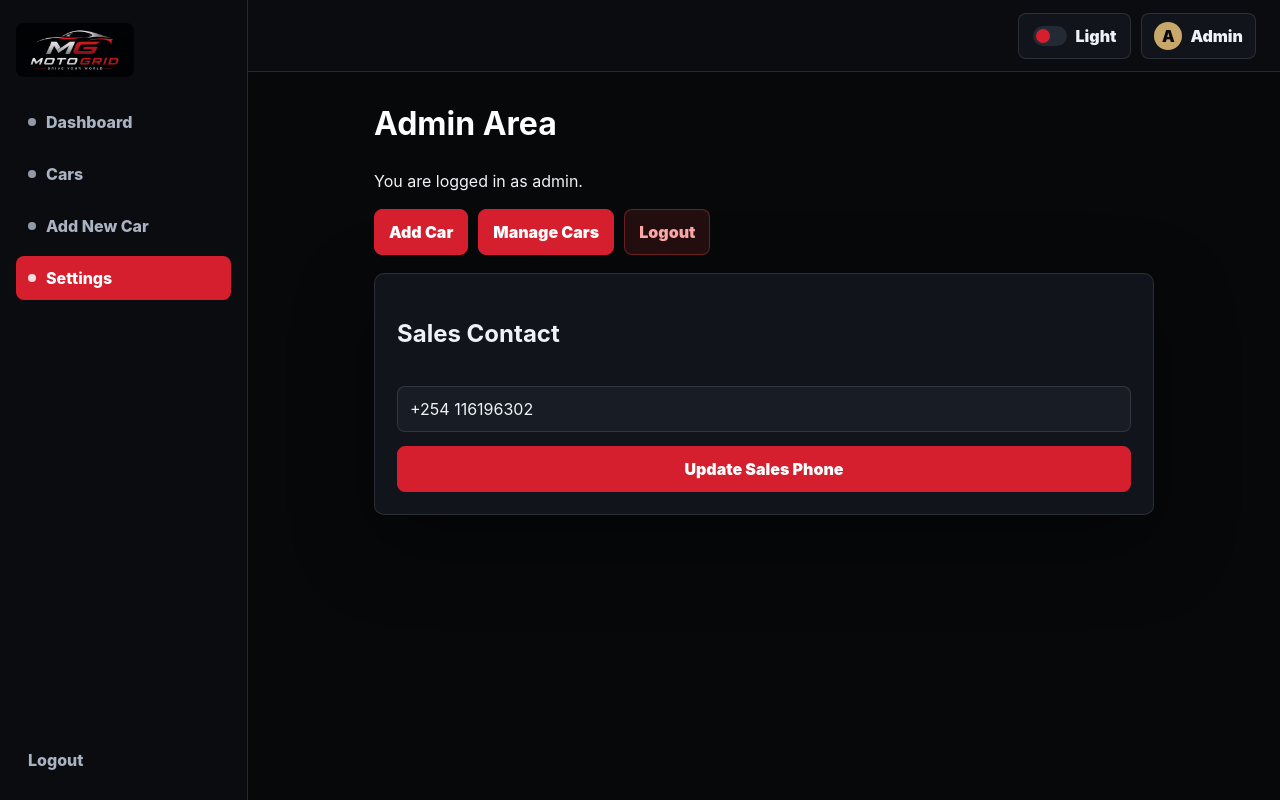
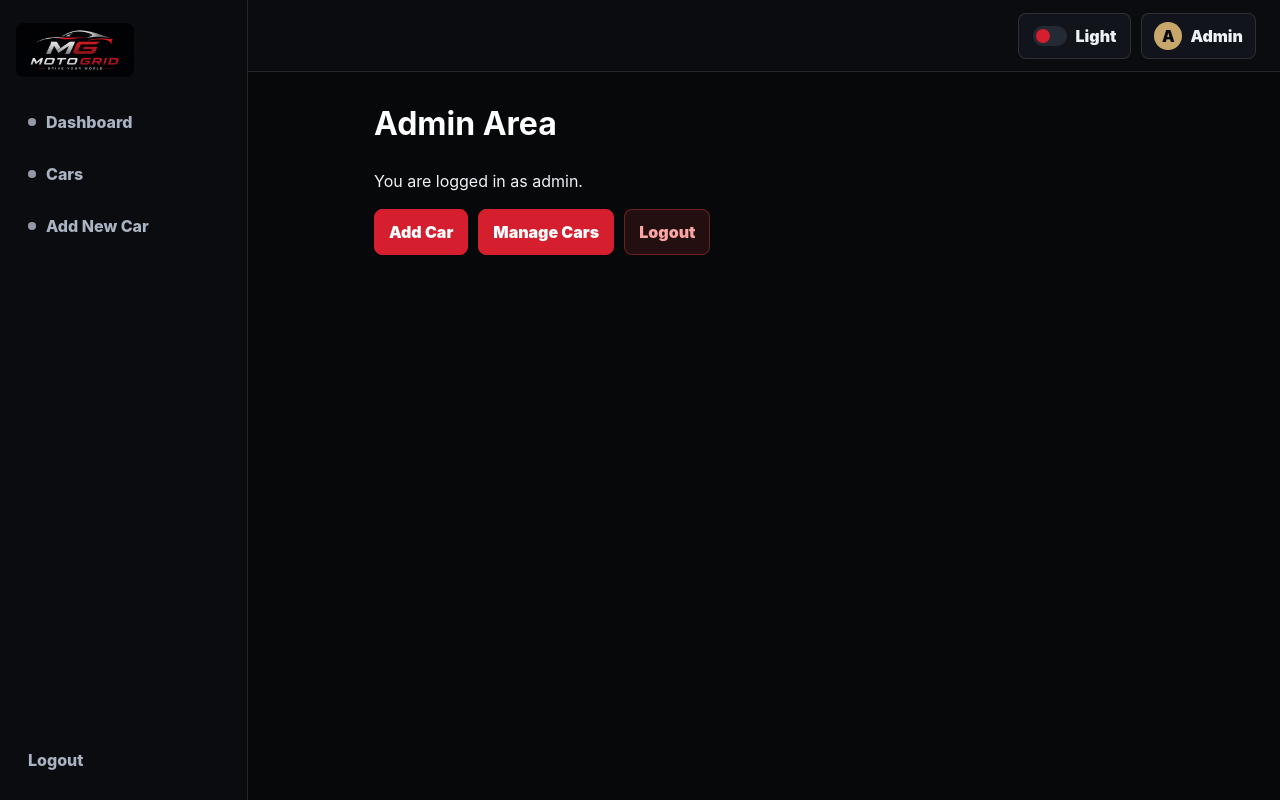
Before and after one commit to victor-kidiga/group-3, a React (Vite) app: page /admin in a window 1280 px wide. Built offline with nearby package versions, Linux system fonts and the light colour scheme; data requests are answered from the project's data file; sample sign-in values are in the browser's storage.

Commit message:
removed settings tab

```diff
--- a/src/App.css
+++ b/src/App.css
@@ -145,7 +145,6 @@
 .row-actions button,
 .car-form button,
 .admin-login-form button,
-.admin-settings-form button,
 .admin-actions button,
 .buy-action,
 .btn {
@@ -266,7 +265,6 @@ p {
 .primary-btn,
 .car-form button,
 .admin-login-form button,
-.admin-settings-form button,
 .admin-actions button,
 .buy-action {
   border-color: var(--accent);
@@ -404,8 +402,7 @@ p {
 .car-form input,
 .car-form select,
 .car-form textarea,
-.admin-login-form input,
-.admin-settings-form input {
+.admin-login-form input {
   width: 100%;
   min-height: 44px;
   border: 1px solid var(--border);
@@ -512,8 +509,7 @@ p {
 }
 
 .car-form,
-.admin-login-form,
-.admin-settings-form {
+.admin-login-form {
   border: 1px solid var(--border);
   border-radius: var(--radius);
   background: var(--surface);
@@ -589,8 +585,7 @@ p {
   color: var(--heading);
 }
 
-.admin-login-form,
-.admin-settings-form {
+.admin-login-form {
   display: grid;
   gap: 14px;
   margin-top: 18px;
@@ -856,7 +851,6 @@ p {
   .welcome-panel,
   .car-form,
   .admin-login-form,
-  .admin-settings-form,
   .car-detail-content,
   .buy-panel,
   .contact-box {
--- a/src/components/Navbar.jsx
+++ b/src/components/Navbar.jsx
@@ -4,7 +4,6 @@ const navItems = [
   { to: "/", label: "Dashboard", end: true },
   { to: "/cars", label: "Cars" },
   { to: "/add-car", label: "Add New Car", adminOnly: true },
-  { to: "/admin", label: "Settings" },
 ];
 
 function Navbar({ isAdmin, onAdminLogout, theme, onToggleTheme }) {
--- a/src/pages/AdminLogin.jsx
+++ b/src/pages/AdminLogin.jsx
@@ -1,41 +1,10 @@
-import { useEffect, useState } from "react";
+import { useState } from "react";
 import { useNavigate } from "react-router-dom";
-import { getSettings, updateSettings } from "../services/api";
 
 function AdminLogin({ isAdmin, onLogin, onLogout }) {
   const [password, setPassword] = useState("");
   const [error, setError] = useState("");
-  const [salesPhone, setSalesPhone] = useState("");
-  const [settingsMessage, setSettingsMessage] = useState("");
   const navigate = useNavigate();
-
-  useEffect(() => {
-    if (!isAdmin) return;
-
-    async function loadSettings() {
-      try {
-        const settings = await getSettings();
-        setSalesPhone(settings.salesPhone || "");
-      } catch (settingsError) {
-        console.error("Error loading settings:", settingsError);
-      }
-    }
-
-    loadSettings();
-  }, [isAdmin]);
-
-  async function handleSettingsSubmit(event) {
-    event.preventDefault();
-    setSettingsMessage("");
-
-    try {
-      await updateSettings({ salesPhone });
-      setSettingsMessage("Sales phone number updated.");
-    } catch (settingsError) {
-      console.error("Error updating settings:", settingsError);
-      setSettingsMessage("Could not update sales phone number.");
-    }
-  }
 
   if (isAdmin) {
     return (
@@ -53,19 +22,6 @@ function AdminLogin({ isAdmin, onLogin, onLogout }) {
             Logout
           </button>
         </div>
-
-        <form className="admin-settings-form" onSubmit={handleSettingsSubmit}>
-          <h2>Sales Contact</h2>
-          <input
-            type="tel"
-            placeholder="Sales phone number"
-            value={salesPhone}
-            onChange={(event) => setSalesPhone(event.target.value)}
-            required
-          />
-          <button type="submit">Update Sales Phone</button>
-          {settingsMessage && <p className="form-message">{settingsMessage}</p>}
-        </form>
       </div>
     );
   }
--- a/src/pages/CarDetails.jsx
+++ b/src/pages/CarDetails.jsx
@@ -1,27 +1,23 @@
 import { useEffect, useState } from "react";
 import { Link, useParams } from "react-router-dom";
-import { getCar, getSettings } from "../services/api";
+import { getCar } from "../services/api";
+
+const SALES_CONTACT = {
+  salesPhone: "+254700000000",
+  salesEmail: "sales@motogrid.com",
+};
 
 function CarDetails({ isAdmin }) {
   const { id } = useParams();
   const [car, setCar] = useState(null);
   const [error, setError] = useState("");
   const [showContact, setShowContact] = useState(false);
-  const [settings, setSettings] = useState({
-    salesPhone: "+254700000000",
-    salesEmail: "sales@motogrid.com",
-  });
 
   useEffect(() => {
     async function loadCar() {
       try {
         const carData = await getCar(id);
-        const settingsData = await getSettings();
         setCar(carData);
-        setSettings((currentSettings) => ({
-          ...currentSettings,
-          ...settingsData,
-        }));
       } catch (fetchError) {
         console.error("Error fetching car:", fetchError);
         setError("Car details could not be loaded.");
@@ -50,7 +46,7 @@ function CarDetails({ isAdmin }) {
     );
   }
 
-  const phoneForLink = settings.salesPhone.replace(/\D/g, "");
+  const phoneForLink = SALES_CONTACT.salesPhone.replace(/\D/g, "");
 
   return (
     <div className="car-details-page">
@@ -113,8 +109,8 @@ function CarDetails({ isAdmin }) {
 
             {showContact && (
               <div className="contact-box">
-                <p>Sales phone: {settings.salesPhone}</p>
-                <a href={'tel:${settings.salesPhone}'} target="_blank" rel="noreferrer">
+                <p>Sales phone: {SALES_CONTACT.salesPhone}</p>
+                <a href={`tel:${SALES_CONTACT.salesPhone}`} target="_blank" rel="noreferrer">
                   Call now
                 </a>
                 <a
@@ -125,7 +121,7 @@ function CarDetails({ isAdmin }) {
                   WhatsApp sales
                 </a>
                 <a
-                  href={`mailto:${settings.salesEmail}?subject=Buying%20${encodeURIComponent(car.name)}`}
+                  href={`mailto:${SALES_CONTACT.salesEmail}?subject=Buying%20${encodeURIComponent(car.name)}`}
                   target="_blank"
                   rel="noreferrer"
                 >
--- a/src/services/api.js
+++ b/src/services/api.js
@@ -38,15 +38,3 @@ export const deleteCar = async(id) => {
   const response = await API.delete(`/cars/${id}`);
   return response.data;
 };
-
-// GET app settings
-export const getSettings = async() => {
-  const response = await API.get("/settings");
-  return response.data;
-};
-
-// UPDATE app settings
-export const updateSettings = async(settingsData) => {
-  const response = await API.patch("/settings", settingsData);
-  return response.data;
-};
```
